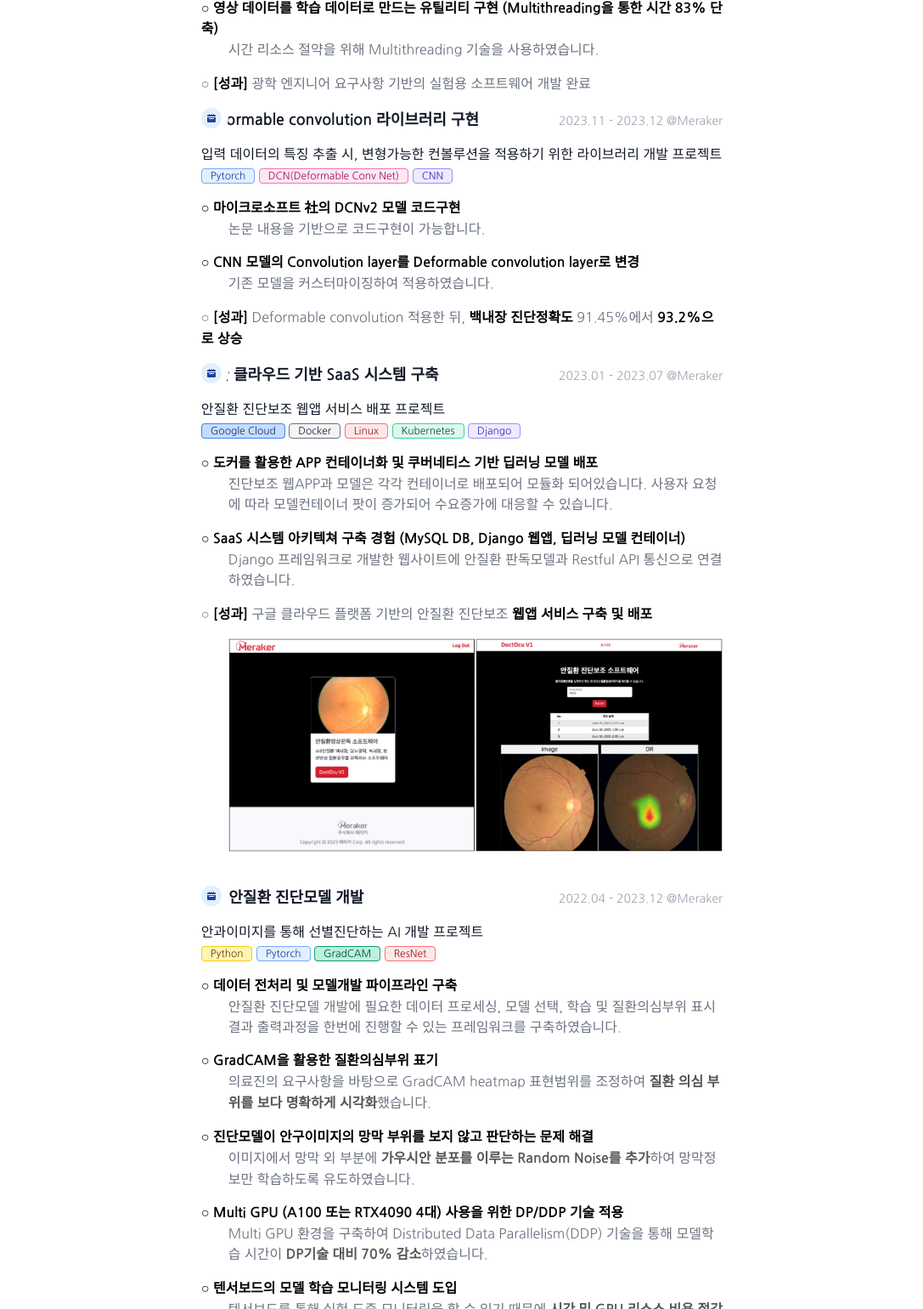
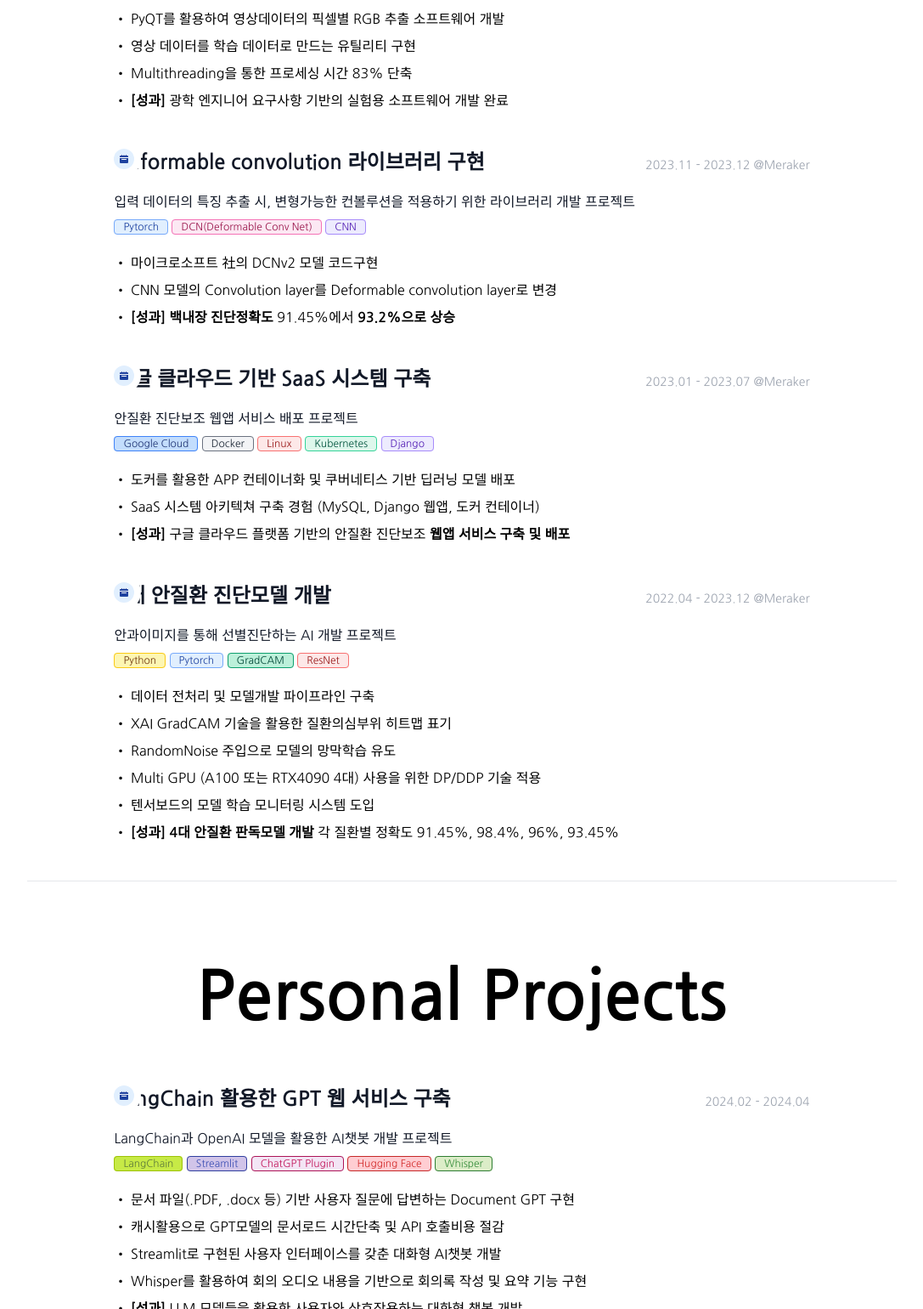
Before and after one commit to DAWUNHAN/portfolio, a plain HTML site: page index.html in a window 1280 px wide. Shown: the part 1260-2800 px from the top of the page at 85% size, without its empty margins (96-1183 px from the left). Drawn offline with nearby package versions, Linux system fonts and the light colour scheme.

Commit message:
Make it simple

```diff
--- a/index.css
+++ b/index.css
@@ -23,6 +23,10 @@
     margin-left: auto;
     margin-right: auto;
     display: block;
+}
+.main-title{
+  font-size: 5rem;
+  line-height: 1;
 }
 .small-title{
   font-size: 1.7rem;
@@ -57,7 +61,7 @@
 }
 
 .centered-list {
-  width: 60%; /* 너비 설정 */
+  width: 80%; /* 너비 설정 */
   margin: 0 auto; /* 가운데 정렬 */
   text-align: left; /* 텍스트 왼쪽 정렬 */
 }
--- a/index.html
+++ b/index.html
@@ -15,9 +15,9 @@
   <div class="container">
     <header class="text-center">
       <p class="title small-title text-lg">Deeplearning Engineer</p>
-      <h2 class="title main-title text-6xl font-bold sm:text-6xl">한 다 운</h2>
+      <h2 class="title main-title font-bold sm:text-6xl">한 다 운</h2>
       <div class="title desc-title text-gray-300 my-16">
-        <p class="mb-3"><span class="text-black">딥러닝 연구원</span> 한다운입니다.</p>
+        <p class="mb-3">컴퓨터 비전을 연구하는 <span class="text-black">딥러닝 연구원 한다운</span>입니다.</p>
         <p class="mb-3">데이터를 통해 세상을 바라보고, 비지니스 가치로 잇는 것에 관심있습니다.</p>
         <p class="mb-3"><span class="text-black">능동적인 태도</span>로 새로운 기술을 배우고 적용하는 것에 <span class="text-black">적극적인 엔지니어</span>입니다.</p>
       </div>
@@ -120,10 +120,10 @@
           </span>
 
           <div class="flex items-baseline justify-between">
-              <h3 class="mb-1 text-lg font-semibold text-gray-900 dark:text-white">다파장 카메라용 소프트웨어 개발</h3>
+              <h3 class="mb-1 text-2xl font-semibold text-gray-900 dark:text-white">다파장 카메라용 소프트웨어 개발</h3>
               <time class="block mb-2 text-sm font-normal leading-none text-gray-400 dark:text-gray-500">2024.01 - 2024.04 @Meraker</time>
           </div>
-          <p class="text-base font-normal text-gray-900 dark:text-gray-400">다파장 카메라 실험 성능 확인을 위한 Window 및 Mac 버전용 소프트웨어 개발</p>
+          <p class="leading-8 font-normal text-gray-900 dark:text-gray-400">다파장 카메라 실험 성능 확인을 위한 Window 및 Mac 버전용 소프트웨어 개발</p>
 
           <div class="mb-4">
             <span class="bg-blue-100 text-blue-800 text-xs font-medium me-2 px-2.5 py-0.5 rounded dark:bg-gray-700 dark:text-blue-400 border border-blue-400">Pytorch</span>
@@ -132,23 +132,21 @@
             <span class="bg-cyan-100 text-cyan-800 text-xs font-medium me-2 px-2.5 py-0.5 rounded dark:bg-gray-700 dark:text-cyan-400 border border-cyan-400">OpenCV</span>
             <span class="bg-teal-100 text-teal-800 text-xs font-medium me-2 px-2.5 py-0.5 rounded dark:bg-gray-700 dark:text-teal-400 border border-teal-400">Multithreading</span>
           </div>
-          <p class="text-base font-normal text-gray-500 dark:text-gray-400 text-black">
-            ○ PyQT를 활용하여 영상데이터의 픽셀별 RGB 추출 소프트웨어 개발
-          </p>
-          <p class="mb-4 text-base font-normal text-gray-500 dark:text-gray-400 indent-text">
-            데스크탑 애플리케이션 개발에 필요한 PyQT를 사용할 수 있습니다.
+          <p class="leading-8 font-normal text-black-500 dark:text-black-400">
+            • PyQT를 활용하여 영상데이터의 픽셀별 RGB 추출 소프트웨어 개발
           </p>
 
-          <p class="text-base font-normal text-gray-500 dark:text-gray-400 text-black">
-            ○ 영상 데이터를 학습 데이터로 만드는 유틸리티 구현 (Multithreading을 통한 시간 83% 단축)
+          <p class="leading-8 font-normal text-black-500 dark:text-black-400">
+            • 영상 데이터를 학습 데이터로 만드는 유틸리티 구현
           </p>
-          <p class="mb-4 text-base font-normal text-gray-500 dark:text-gray-400 indent-text">
-            시간 리소스 절약을 위해 Multithreading 기술을 사용하였습니다.
+          <p class="leading-8 font-normal text-black-500 dark:text-black-400">
+            • Multithreading을 통한 프로세싱 시간 83% 단축
           </p>
 
-          <p class="mb-4 text-base font-normal text-gray-500 dark:text-gray-400">
-            ○ <span class="text-black">[성과] </span>광학 엔지니어 요구사항 기반의 실험용 소프트웨어 개발 완료</span>
+          <p class="mb-4 leading-8 font-normal text-black-500 dark:text-black-400">
+            • <span class="text-black">[성과] </span>광학 엔지니어 요구사항 기반의 실험용 소프트웨어 개발 완료</span>
           </p>
+        </br>
         </li>
 
         <li class="ms-6">
@@ -159,33 +157,28 @@
           </span>
 
           <div class="flex items-baseline justify-between">
-              <h3 class="mb-1 text-lg font-semibold text-gray-900 dark:text-white">Deformable convolution 라이브러리 구현</h3>
+              <h3 class="mb-1 text-2xl font-semibold text-gray-900 dark:text-white">Deformable convolution 라이브러리 구현</h3>
               <time class="block mb-2 text-sm font-normal leading-none text-gray-400 dark:text-gray-500">2023.11 - 2023.12 @Meraker</time>
           </div>
-          <p class="text-base font-normal text-gray-900 dark:text-gray-400">입력 데이터의 특징 추출 시, 변형가능한 컨볼루션을 적용하기 위한 라이브러리 개발 프로젝트</p>
+          <p class="leading-8 font-normal text-gray-900 dark:text-gray-400">입력 데이터의 특징 추출 시, 변형가능한 컨볼루션을 적용하기 위한 라이브러리 개발 프로젝트</p>
 
           <div class="mb-4">
             <span class="bg-blue-100 text-blue-800 text-xs font-medium me-2 px-2.5 py-0.5 rounded dark:bg-gray-700 dark:text-blue-400 border border-blue-400">Pytorch</span>
             <span class="bg-pink-100 text-pink-800 text-xs font-medium me-2 px-2.5 py-0.5 rounded dark:bg-gray-700 dark:text-pink-400 border border-pink-400">DCN(Deformable Conv Net)</span>
             <span class="bg-purple-100 text-purple-800 text-xs font-medium me-2 px-2.5 py-0.5 rounded dark:bg-gray-700 dark:text-purple-400 border border-purple-400">CNN</span>
           </div>
-          <p class="text-base font-normal text-gray-500 dark:text-gray-400 text-black">
-            ○ 마이크로소프트 社의 DCNv2 모델 코드구현
-          </p>
-          <p class="mb-4 text-base font-normal text-gray-500 dark:text-gray-400 indent-text">
-            논문 내용을 기반으로 코드구현이 가능합니다.
+          <p class="leading-8 font-normal text-black-500 dark:text-black-400">
+            • 마이크로소프트 社의 DCNv2 모델 코드구현
           </p>
 
-          <p class="text-base font-normal text-gray-500 dark:text-gray-400 text-black">
-            ○ CNN 모델의 Convolution layer를 Deformable convolution layer로 변경
-          </p>
-          <p class="mb-4 text-base font-normal text-gray-500 dark:text-gray-400 indent-text">
-            기존 모델을 커스터마이징하여 적용하였습니다.
+          <p class="leading-8 font-normal text-black-500 dark:text-black-400">
+            • CNN 모델의 Convolution layer를 Deformable convolution layer로 변경
           </p>
 
-          <p class="mb-4 text-base font-normal text-gray-500 dark:text-gray-400">
-            ○ <span class="text-black">[성과] </span>Deformable convolution 적용한 뒤, <span class="text-black">백내장 진단정확도</span> 91.45%에서 <span class="text-black">93.2%으로 상승</span>
+          <p class="mb-4 leading-8 font-normal text-black-500 dark:text-black-400">
+            • <span class="text-black">[성과] 백내장 진단정확도</span> 91.45%에서 <span class="text-black">93.2%으로 상승</span>
           </p>
+        </br>
         </li>
 
         <li class="mb-10 ms-6">
@@ -195,10 +188,10 @@
                 </svg>
             </span>
             <div class="flex items-baseline justify-between">
-                <h3 class="mb-1 text-lg font-semibold text-gray-900 dark:text-white">구글 클라우드 기반 SaaS 시스템 구축</h3>
+                <h3 class="mb-1 text-2xl font-semibold text-gray-900 dark:text-white">구글 클라우드 기반 SaaS 시스템 구축</h3>
                 <time class="block mb-2 text-sm font-normal leading-none text-gray-400 dark:text-gray-500">2023.01 - 2023.07 @Meraker</time>
             </div>
-            <p class="text-base font-normal text-gray-900 dark:text-gray-400">안질환 진단보조 웹앱 서비스 배포 프로젝트</p>
+            <p class="leading-8 font-normal text-gray-900 dark:text-gray-400">안질환 진단보조 웹앱 서비스 배포 프로젝트</p>
             <div class="mb-4">
               <span class="bg-blue-200 text-blue-900 text-xs font-medium me-2 px-2.5 py-0.5 rounded dark:bg-gray-700 dark:text-blue-500 border border-blue-500">Google Cloud</span>
               <span class="bg-gray-100 text-gray-800 text-xs font-medium me-2 px-2.5 py-0.5 rounded dark:bg-gray-700 dark:text-gray-400 border border-gray-500">Docker</span>
@@ -207,22 +200,15 @@
               <span class="bg-purple-100 text-purple-800 text-xs font-medium me-2 px-2.5 py-0.5 rounded dark:bg-gray-700 dark:text-purple-400 border border-purple-400">Django</span>
             </div>
 
-            <p class="text-base font-normal text-gray-500 dark:text-gray-400 text-black">
-              ○ 도커를 활용한 APP 컨테이너화 및 쿠버네티스 기반 딥러닝 모델 배포
+            <p class="leading-8 font-normal text-black-500 dark:text-black-400">
+              • 도커를 활용한 APP 컨테이너화 및 쿠버네티스 기반 딥러닝 모델 배포
             </p>
-            <p class="mb-4 text-base font-normal text-gray-500 dark:text-gray-400 indent-text">
-              진단보조 웹APP과 모델은 각각 컨테이너로 배포되어 모듈화 되어있습니다. 사용자 요청에 따라 모델컨테이너 팟이 증가되어 수요증가에 대응할 수 있습니다.<span class="text-strong-gray"></span>
+            <p class="leading-8 font-normal text-black-500 dark:text-black-400">
+              • SaaS 시스템 아키텍쳐 구축 경험 (MySQL, Django 웹앱, 도커 컨테이너)
             </p>
-            <p class="text-base font-normal text-gray-500 dark:text-gray-400 text-black">
-              ○ SaaS 시스템 아키텍쳐 구축 경험 (MySQL DB, Django 웹앱, 딥러닝 모델 컨테이너)
+            <p class="mb-4 leading-8 font-normal text-black-500 dark:text-black-400">
+              • <span class="text-black">[성과] </span>구글 클라우드 플랫폼 기반의 안질환 진단보조 <span class="text-black">웹앱 서비스 구축 및 배포</span>
             </p>
-            <p class="mb-4 text-base font-normal text-gray-500 dark:text-gray-400 indent-text">
-              Django 프레임워크로 개발한 웹사이트에 안질환 판독모델과 Restful API 통신으로 연결하였습니다.
-            </p>
-            <p class="mb-4 text-base font-normal text-gray-500 dark:text-gray-400">
-              ○ <span class="text-black">[성과] </span>구글 클라우드 플랫폼 기반의 안질환 진단보조 <span class="text-black">웹앱 서비스 구축 및 배포</span>
-            </p>
-            <img src="img/webapp.png" alt="webapp 이미지" class="mb-4 desc-img">
         </li>
 
           <li class="mb-10 ms-6">
@@ -232,10 +218,10 @@
                 </svg>
             </span>
             <div class="flex items-baseline justify-between">
-                <h3 class="mb-1 text-lg font-semibold text-gray-900 dark:text-white">4대 안질환 진단모델 개발</h3>
+                <h3 class="mb-1 text-2xl font-semibold text-gray-900 dark:text-white">4대 안질환 진단모델 개발</h3>
                 <time class="block mb-2 text-sm font-normal leading-none text-gray-400 dark:text-gray-500">2022.04 - 2023.12 @Meraker</time>
             </div>
-            <p class="text-base font-normal text-gray-900 dark:text-gray-400">안과이미지를 통해 선별진단하는 AI 개발 프로젝트</p>
+            <p class="leading-8 font-normal text-gray-900 dark:text-gray-400">안과이미지를 통해 선별진단하는 AI 개발 프로젝트</p>
             <div class="mb-4">
               <span class="bg-yellow-100 text-yellow-800 text-xs font-medium me-2 px-2.5 py-0.5 rounded dark:bg-gray-700 dark:text-yellow-300 border border-yellow-300">Python</span>
               <span class="bg-blue-100 text-blue-800 text-xs font-medium me-2 px-2.5 py-0.5 rounded dark:bg-gray-700 dark:text-blue-400 border border-blue-400">Pytorch</span>
@@ -243,46 +229,30 @@
               <span class="bg-red-100 text-red-800 text-xs font-medium me-2 px-2.5 py-0.5 rounded dark:bg-gray-700 dark:text-red-400 border border-red-400">ResNet</span>
             </div>
 
-            <p class="text-base font-normal text-gray-500 dark:text-gray-400 text-black">
-              ○ 데이터 전처리 및 모델개발 파이프라인 구축
-            </p>
-            <p class="mb-4 text-base font-normal text-gray-500 dark:text-gray-400 indent-text">
-              안질환 진단모델 개발에 필요한 데이터 프로세싱, 모델 선택, 학습 및 질환의심부위 표시결과 출력과정을 한번에 진행할 수 있는 프레임워크를 구축하였습니다.
+            <p class="leading-8 font-normal text-black-500 dark:text-black-400">
+              • 데이터 전처리 및 모델개발 파이프라인 구축
             </p>
 
-            <p class="text-base font-normal text-gray-500 dark:text-gray-400 text-black">
-              ○ GradCAM을 활용한 질환의심부위 표기
-            </p>
-            <p class="mb-4 text-base font-normal text-gray-500 dark:text-gray-400 indent-text">
-              의료진의 요구사항을 바탕으로 GradCAM heatmap 표현범위를 조정하여 <span class="text-strong-gray">질환 의심 부위를 보다 명확하게 시각화</span>했습니다.
+            <p class="leading-8 font-normal text-black-500 dark:text-black-400">
+              • XAI GradCAM 기술을 활용한 질환의심부위 히트맵 표기
             </p>
 
-            <p class="text-base font-normal text-gray-500 dark:text-gray-400 text-black">
-              ○ 진단모델이 안구이미지의 망막 부위를 보지 않고 판단하는 문제 해결
-            </p>
-            <p class="mb-4 text-base font-normal text-gray-500 dark:text-gray-400 indent-text">
-              이미지에서 망막 외 부분에 <span class="text-strong-gray">가우시안 분포를 이루는 Random Noise를 추가</span>하여 망막정보만 학습하도록 유도하였습니다.
+            <p class="leading-8 font-normal text-black-500 dark:text-black-400">
+              • RandomNoise 주입으로 모델의 망막학습 유도
             </p>
 
-            <p class="text-base font-normal text-gray-500 dark:text-gray-400 text-black">
-              ○ Multi GPU (A100 또는 RTX4090 4대) 사용을 위한 DP/DDP 기술 적용
-            </p>
-            <p class="mb-4 text-base font-normal text-gray-500 dark:text-gray-400 indent-text">
-              Multi GPU 환경을 구축하여 Distributed Data Parallelism(DDP) 기술을 통해 모델학습 시간이 <span class="text-strong-gray
-              ">DP기술 대비 70% 감소</span>하였습니다.
+            <p class="leading-8 font-normal text-black-500 dark:text-black-400">
+              • Multi GPU (A100 또는 RTX4090 4대) 사용을 위한 DP/DDP 기술 적용
             </p>
 
-            <p class="text-base font-normal text-gray-500 dark:text-gray-400 text-black">
-              ○ 텐서보드의 모델 학습 모니터링 시스템 도입
-            </p>
-            <p class="mb-4 text-base font-normal text-gray-500 dark:text-gray-400 indent-text">
-              텐서보드를 통해 실험 도중 모니터링을 할 수 있기 때문에 <span class="text-strong-gray">시간 및 GPU 리소스 비용 절감</span>을 하였습니다.
+            <p class="leading-8 font-normal text-black-500 dark:text-black-400">
+              • 텐서보드의 모델 학습 모니터링 시스템 도입
             </p>
 
-            <p class="mb-4 text-base font-normal text-gray-500 dark:text-gray-400">
-              ○ <span class="text-black">[성과] 4대 안질환 판독모델 개발</span> (각 질환별 정확도 91.45%, 98.4%, 96%, 93.45%)
+            <p class="mb-4 leading-8 font-normal text-black-500 dark:text-black-400">
+              • <span class="text-black">[성과] 4대 안질환 판독모델 개발</span> 각 질환별 정확도 91.45%, 98.4%, 96%, 93.45%
             </p>
-            <img src="img/xai.png" alt="xai 이미지" class="mb-4 desc-img">
+            <!-- <img src="img/xai.png" alt="xai 이미지" class="mb-4 desc-img"> -->
         </li>
       </ol>
     </div>
@@ -298,51 +268,38 @@
           </span>
 
           <div class="flex items-baseline justify-between">
-              <h3 class="mb-1 text-lg font-semibold text-gray-900 dark:text-white">LangChain 활용한 GPT 웹 서비스 구축</h3>
+              <h3 class="mb-1 text-2xl font-semibold text-gray-900 dark:text-white">LangChain 활용한 GPT 웹 서비스 구축</h3>
               <time class="block mb-2 text-sm font-normal leading-none text-gray-400 dark:text-gray-500">2024.02 - 2024.04</time>
           </div>
-          <p class="text-base font-normal text-gray-900 dark:text-gray-400">LangChain과 OpenAI 모델을 활용한 AI챗봇 개발 프로젝트</p>
+          <p class="leading-8 font-normal text-gray-900 dark:text-gray-400">LangChain과 OpenAI 모델을 활용한 AI챗봇 개발 프로젝트</p>
 
           <div class="mb-4">
             <span class="text-xs font-medium me-2 px-2.5 py-0.5 rounded border" style="background-color: #C7EA46; color: #607D3B; border-color: #9DC209;">LangChain</span>
-            <span class="text-xs font-medium me-2 px-2.5 py-0.5 rounded border" style="background-color: #FFE0B2; color: #CA8A04; border-color: #FFB300;">Langsmith</span>
             <span class="text-xs font-medium me-2 px-2.5 py-0.5 rounded border" style="background-color: #D1C4E9; color: #3F51B5; border-color: #303F9F;">Streamlit</span>
             <span class="text-xs font-medium me-2 px-2.5 py-0.5 rounded border" style="background-color: #F3E5F5; color: #C2185B; border-color: #AD1457;">ChatGPT Plugin</span>
             <span class="text-xs font-medium me-2 px-2.5 py-0.5 rounded border" style="background-color: #FFCDD2; color: #D32F2F; border-color: #C62828;">Hugging Face</span>
             <span class="text-xs font-medium me-2 px-2.5 py-0.5 rounded border" style="background-color: #DCEDC8; color: #388E3C; border-color: #2E7D32;">Whisper</span>
           </div>
-          <p class="text-base font-normal text-gray-500 dark:text-gray-400 text-black">
-            ○ 문서 파일(.PDF, .docx 등) 기반 사용자 질문에 답변하는 Document GPT 구현
-          </p>
-          <p class="mb-4 text-base font-normal text-gray-500 dark:text-gray-400 indent-text">
-            유저가 입력한 문서파일을 기반으로 질문에 적합한 답변을 생성하는 챗봇 기능입니다.
+          <p class="leading-8 font-normal text-black-500 dark:text-black-400">
+            • 문서 파일(.PDF, .docx 등) 기반 사용자 질문에 답변하는 Document GPT 구현
           </p>
 
-          <p class="text-base font-normal text-gray-500 dark:text-gray-400 text-black">
-            ○ 대화 내용을 캐시에 저장하여 GPT모델의 문서로드 시간단축 및 API 호출비용 절감
-          </p>
-          <p class="mb-4 text-base font-normal text-gray-500 dark:text-gray-400 indent-text">
-            API 호출 시 부과되는 모델 사용료를 줄이고자, 기존 대화내용을 캐시화하였습니다. 따라서, 기존에 같은 질문을 한 경우, 저장된 캐시에서 답변을 찾아 API 중복호출을 방지하였습니다.
+          <p class="leading-8 font-normal text-black-500 dark:text-black-400">
+            • 캐시활용으로 GPT모델의 문서로드 시간단축 및 API 호출비용 절감
           </p>
 
-          <p class="text-base font-normal text-gray-500 dark:text-gray-400 text-black">
-            ○ Streamlit로 구현된 사용자 인터페이스를 갖춘 대화형 AI챗봇 개발
-          </p>
-          <p class="mb-4 text-base font-normal text-gray-500 dark:text-gray-400 indent-text">
-            Chatbot 유저 인터페이스를 효율적으로 구현하기 위해 라이브러리 Streamlit을 활용하였습니다.
+          <p class="leading-8 font-normal text-black-500 dark:text-black-400">
+            • Streamlit로 구현된 사용자 인터페이스를 갖춘 대화형 AI챗봇 개발
           </p>
 
-          <p class="text-base font-normal text-gray-500 dark:text-gray-400 text-black">
-            ○ Whisper를 활용하여 회의 오디오 내용을 기반으로 회의록 작성 및 요약 기능 구현
-          </p>
-          <p class="mb-4 text-base font-normal text-gray-500 dark:text-gray-400 indent-text">
-            OpenAI의 음성인식모델 Whisper를 활용하였습니다. 사용자가 회의영상 데이터를 업로드하면 오디오를 추출한 뒤, 회의록을 작성한 뒤 주요내용을 요약하는 기능을 개발하였습니다.
+          <p class="leading-8 font-normal text-black-500 dark:text-black-400">
+            • Whisper를 활용하여 회의 오디오 내용을 기반으로 회의록 작성 및 요약 기능 구현
           </p>
 
-          <p class="mb-4 text-base font-normal text-gray-500 dark:text-gray-400">
-            ○ <span class="text-black">[성과] </span>LLM 모델들을 활용한 사용자와 상호작용하는 대화형 챗봇 개발</span>
+          <p class="mb-4 leading-8 font-normal text-black-500 dark:text-black-400">
+            • <span class="text-black">[성과] </span>LLM 모델들을 활용한 사용자와 상호작용하는 대화형 챗봇 개발</span>
           </p>
-          <img src="img/DocumentGPT.png" alt="documentGPT 이미지" class="mb-4 desc-img">
+          <!-- <img src="img/DocumentGPT.png" alt="documentGPT 이미지" class="mb-4 desc-img"> -->
         </li>
 
       </ol>
```
